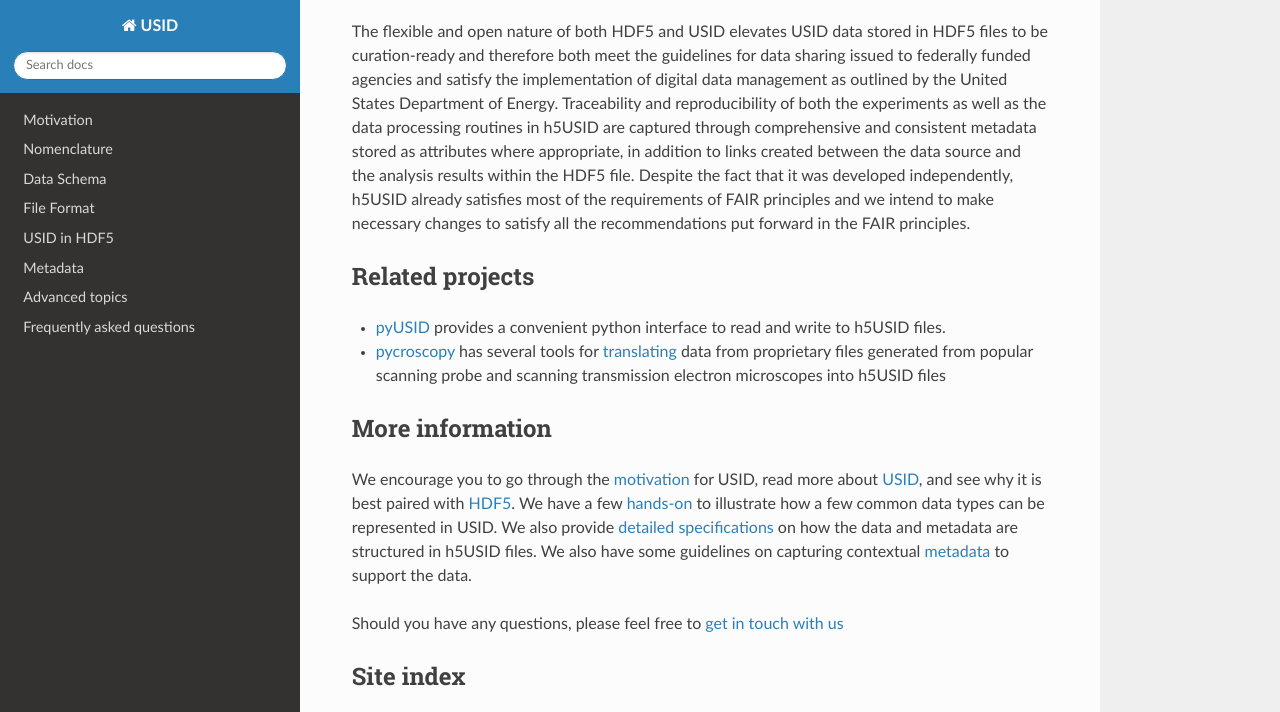
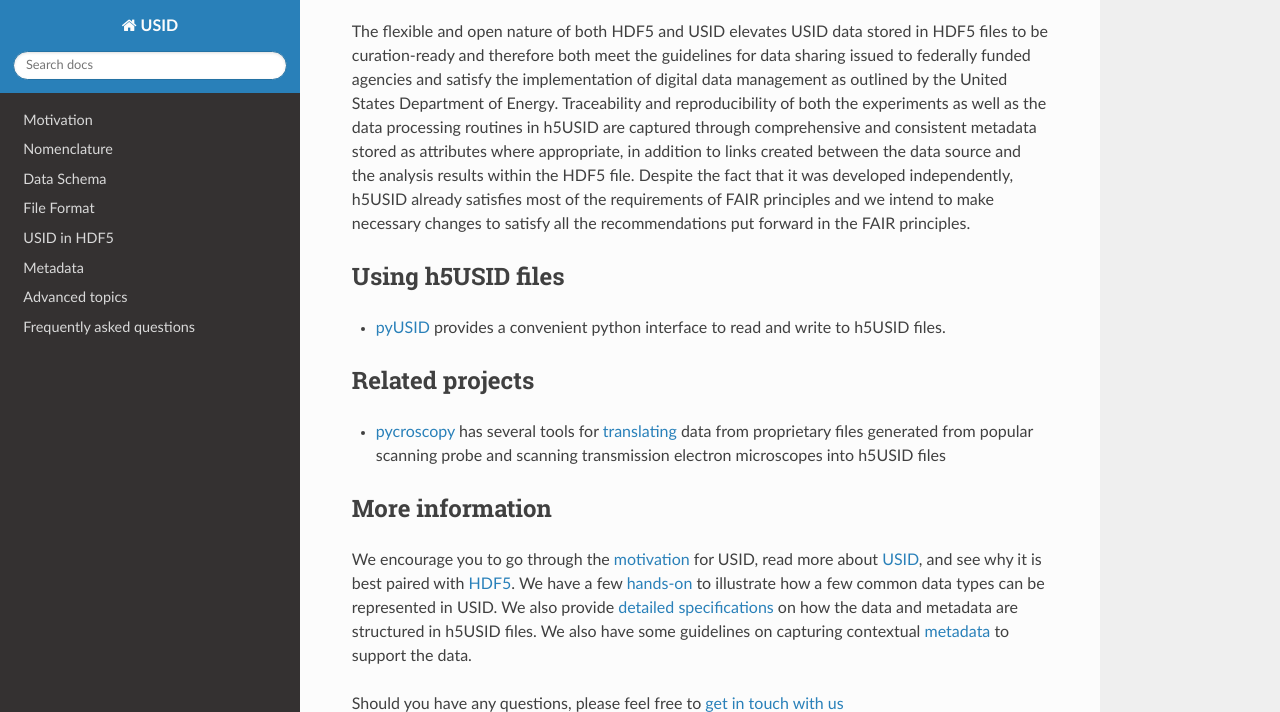
Before and after one commit to pycroscopy/UISD, a Sphinx documentation site: the page built from docs/index.rst, in a window 1280 px wide and 900 px high, scrolled down 340 px, cut to the strip 0-712 px from the top of the window. Built offline with Sphinx 7.4.7 and the Read the Docs theme 2.0.0, drawn with Linux system fonts in a browser that asks for light colours; pages that are not in the unit, such as notebooks, are missing from menus; the version number could not be read and is left out.

Commit message:
Prominently showing how to use h5USID files

```diff
--- a/docs/index.rst
+++ b/docs/index.rst
@@ -21,10 +21,12 @@ where appropriate, in addition to links created between the data source and the
 Despite the fact that it was developed independently, h5USID already satisfies most of the requirements of FAIR principles
 and we intend to make necessary changes to satisfy all the recommendations put forward in the FAIR principles.
 
+Using h5USID files
+------------------
+* `pyUSID <../pyUSID/about.html>`_ provides a convenient python interface to read and write to h5USID files.
+
 Related projects
 ----------------
-* `pyUSID <../pyUSID/about.html>`_ provides a convenient python interface to read and write to h5USID files.
-
 * `pycroscopy <../pycroscopy/about.html>`_  has several tools for `translating <../pycroscopy/translators.html>`_ data
   from proprietary files generated from popular scanning probe and scanning transmission electron microscopes into h5USID files
 
```
